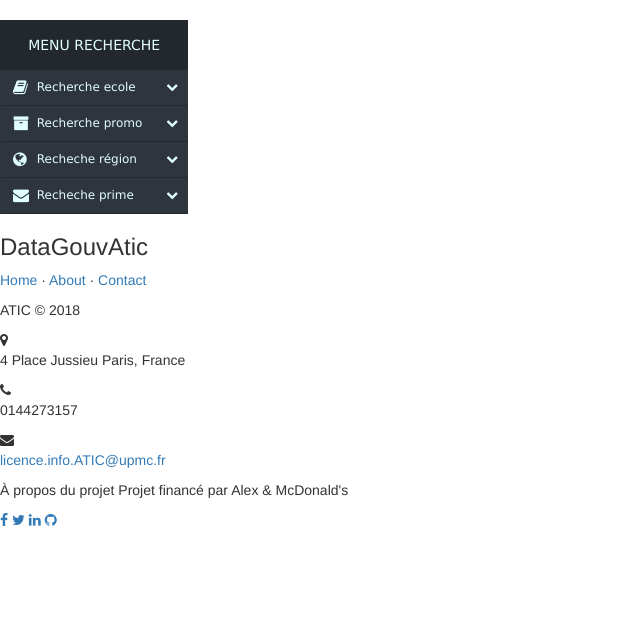
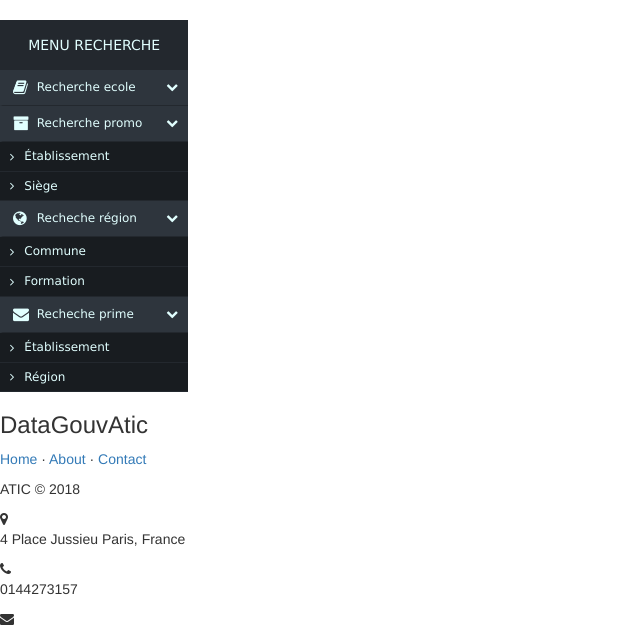
Before and after one commit to darcosion/datagouv, a Django app: page /recherche/ in a window 1280 px wide. Shown: the part 52-684 px from the top of the page, without its empty margins (0-640 px from the left). Run offline with Django 3.2, Linux system fonts and the light colour scheme; some libraries are stand-ins or nearby versions.

Commit message:
Bonne nuit

```diff
--- a/datagouv/home/views.py
+++ b/datagouv/home/views.py
@@ -31,6 +31,7 @@ def recherche_primeben(request, idparcourd=0, idparcourf=25):
         list_primeben = BenefPrimeExcellence.objects.order_by('etablissement')[int(idparcourd):int(idparcourf)]
     if(request.path == "/recherche/prime/region/"):
         list_primeben = BenefPrimeExcellence.objects.order_by('region')[int(idparcourd):int(idparcourf)]
+    path = request.path #debug
     return rendumenu(request, "recherche.html", locals())
 
 def recherche_effectif(request, idparcourd=0, idparcourf=25):
@@ -86,4 +87,5 @@ def rendumenu(request, uri, localvar):
         localvar['idparcourf']=int(localvar['idparcourf'])+25
     locals().update(localvar)
     libelle = LibelleForm()
+
     return render(request, uri, locals())
--- a/datagouv/template/recherche.html
+++ b/datagouv/template/recherche.html
@@ -24,7 +24,7 @@
                           <a href="{% url 'home:recherche_ecole' %}"><i class="fa fa-book fa-lg"></i> Recherche ecole</a><span class="arrow"></span>
                     </li>
                       <ul class="sub-menu collapse" id="products">
-                        <li data-toggle="collapse" data-target="#libelle" ><a href="{% url 'home:recherche_ecolelibelle' %}">Libellé</a><span class="arrow"></span></li>
+                        <li data-toggle="collapse" data-target="#libelle"><a href="{% url 'home:recherche_ecolelibelle' %}">Libellé</a><span class="arrow"></span></li>
                           <ul class="sub-menu collapse" id="libelle">
                             <li> {{ libelle }} </li>
                           </ul>
@@ -33,41 +33,41 @@
                       <!-- F.I.N -->
 
                       <!--  Recherche Promo -->
-                        <li data-toggle="collapse" data-target="#service" class="collapsed">
+
+                        <li data-toggle="collapse" data-target="products" class="collapsed">
                           <a href="{% url 'home:recherche_promo' %}"><i class="fa fa-archive fa-lg"></i> Recherche promo</a><span class="arrow"></span>
                         </li>
-                          <ul class="sub-menu collapse" id="products">
-                            <li data-toggle="collapse" data-target="#promo"><a href="{% url 'home:recherche_etudiantuniversite' %}">Établissement</a><span class="arrow"></span></li>
+                          <ul class="sub-menu collapse in" id="products">
+                            <li data-toggle="collapse" data-target="#promo"><a href="{% url 'home:recherche_etudiantuniversite' %}">Établissement</a></li>
                             <li><a href="{% url 'home:recherche_etudiantuniversite' %}">Siège</a></li>
                           </ul>
-                        </li>
+
                       <!-- F.I.N -->
 
                       <!--  Recherche Région -->
-                        <li data-toggle="collapse" data-target="#new" class="collapsed">
+                        <li data-toggle="collapse" data-target="#products" class="collapsed">
                           <a href="{% url 'home:recherche_effectifregional' %}"><i class="fa fa-globe fa-lg"></i> Recheche région</a><span class="arrow"></span>
                         </li>
-                          <ul class="sub-menu collapse" id="products">
-                            <li data-toggle="collapse" data-target="#region"><a href="{% url 'home:recherche_effectif' %}">Commune</a><span class="arrow"></span></li>
+                          <ul class="sub-menu collapse in" id="products">
+                            <li data-toggle="collapse" data-target="#region"><a href="{% url 'home:recherche_effectif' %}">Commune</a></span></li>
                             <li><a href="{% url 'home:recherche_effectif' %}">Formation</a></li>
                           </ul>
-                        </li>
+
                       <!-- F.I.N -->
 
                       <!--  Recherche Prime -->
-                        <li data-toggle="collapse" data-target="#new" class="collapsed">
+                        <li data-toggle="collapse" data-target="#products" class="collapsed">
                             <a href="{% url 'home:recherche_prime' %}"><i class="fa fa-envelope  fa-lg"></i> Recheche prime</a><span class="arrow"></span>
                         </li>
-                            <ul class="sub-menu collapse" id="products">
-                              <li data-toggle="collapse" data-target="#prime"><a href="{% url 'home:recherche_primeben' %}">Établissement</a><span class="arrow"></span></li>
+                            <ul class="sub-menu collapse in" id="products">
+                              <li data-toggle="collapse" data-target="#prime"><a href="{% url 'home:recherche_primeben' %}">Établissement</a></li>
                               <li><a href="{% url 'home:recherche_effectif' %}">Région</a></li>
                             </ul>
-                        </li>
+
                         <!--  Recherche Région -->
                     </ul>
                     <!-- F.I.N -->
                 </div>
-            </div>
         </nav>
     </div>
 
```
